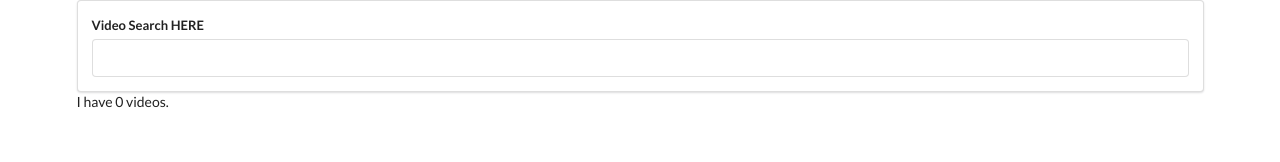
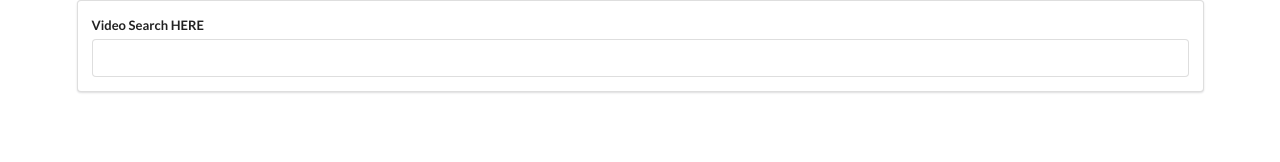
Before and after one commit to heggy231/React-Youtube, a React (Create React App) app in the folder myapp/: page / in a window 1280 px wide. Shown: the top 162 px of the page. Built offline with nearby package versions, Linux system fonts and the light colour scheme.

Commit message:
feat: refactor VideoList destructuring

```diff
--- a/myapp/src/components/App.js
+++ b/myapp/src/components/App.js
@@ -1,6 +1,7 @@
 import React from 'react';
 import SearchBar from './SearchBar';
 import youtube from '../apis/youtube';
+import VideoList from './VideoList';
 
 class App extends React.Component {
   state = {
@@ -21,15 +22,15 @@
     // view the async response obj
     // console.log(response);
 
-    // response.data.items is an array of obj request obj returns when user search for videos
-      this.setState({ videos: response.data.items });
+    // `response.data.items` => an array of obj request obj returns when user search for videos
+    this.setState({ videos: response.data.items });
   };
 
   render() {
     return (
       <div className="ui container">
         <SearchBar onFormSubmit={this.onTermSubmit}/>
-        I have {this.state.videos.length} videos.
+        <VideoList videos={this.state.videos} />
       </div>
     );
   }
--- /dev/null
+++ b/myapp/src/components/VideoItem.js
@@ -0,0 +1,7 @@
+import React from 'react';
+
+const VideoItem = (props) => {
+  return <div>Video Item</div>
+}
+
+export default VideoItem;
--- /dev/null
+++ b/myapp/src/components/VideoList.js
@@ -0,0 +1,30 @@
+// functional component
+import React from 'react';
+import VideoItem from './VideoItem';
+
+// const VideoList = (props) => {
+//   // props.videos
+//   return (
+//   <div>
+//     {props.videos.length}
+//   </div>
+//   );
+// }
+
+// videos array
+const VideoList = ({ videos }) => {
+  // the inner function gets called one time for every obj inside the video
+  // mapping over the videos array
+  const renderedList = videos.map((video) => {
+    // list of different video item components
+    return <VideoItem />;
+  });
+
+  return (
+  <div>
+    {renderedList}
+  </div>
+  );
+}
+
+export default VideoList;
```
Also changed, not shown: myapp/src/apis/youtube.js (line endings or trailing spaces).
